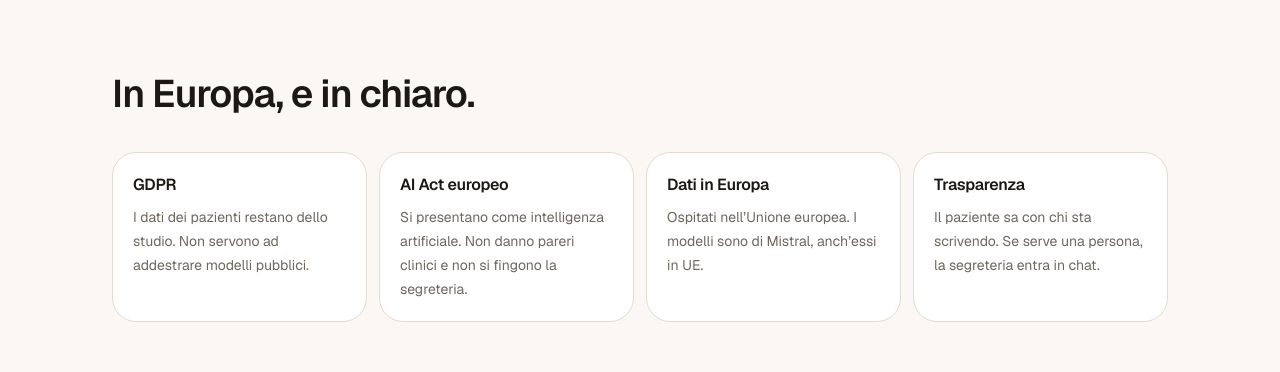
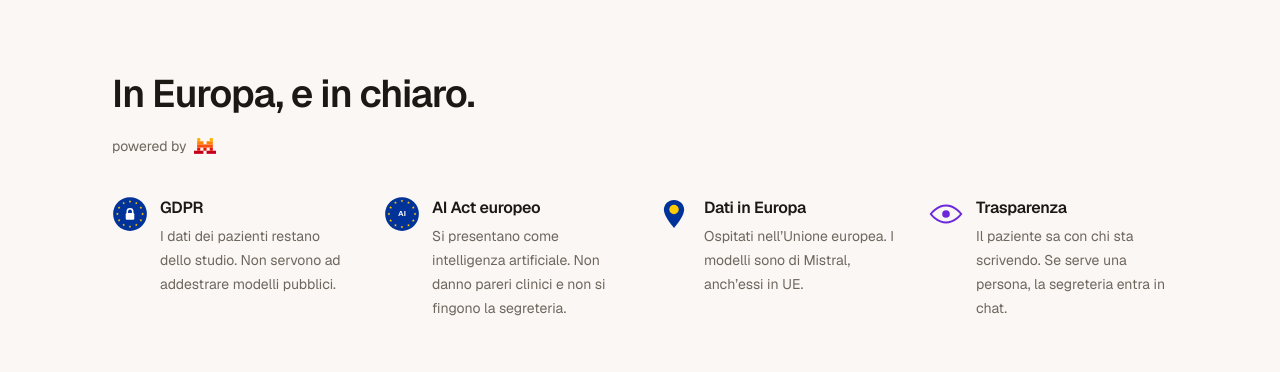
Before and after one commit to Poldin/2tapdoc, a Next.js app: page / in a window 1280 px wide. Shown: the part 2260-2632 px from the top of the page. Built offline with nearby package versions, Linux system fonts and the light colour scheme; no server answers.

Commit message:
Show compliance as plain text with symbols and Mistral.
Each point has its own icon, without cards, and the section notes that the models are powered by Mistral.

Co-authored-by: Poldin <Poldin@users.noreply.github.com>

```diff
--- a/components/home-landing.tsx
+++ b/components/home-landing.tsx
@@ -47,22 +47,112 @@ const colleagues = [
   },
 ];
 
+function EuStars({ radius = 11.2 }: { radius?: number }) {
+  return (
+    <>
+      {Array.from({ length: 12 }, (_, index) => {
+        const angle = ((index * 30 - 90) * Math.PI) / 180;
+        const x = 16 + Math.cos(angle) * radius;
+        const y = 16 + Math.sin(angle) * radius;
+        return (
+          <polygon
+            key={index}
+            fill="#FFCC00"
+            points="0,-1.25 .38,-.4 1.28,-.4 .52,.18 .82,1.1 0,.58 -.82,1.1 -.52,.18 -1.28,-.4 -.38,-.4"
+            transform={`translate(${x.toFixed(2)} ${y.toFixed(2)})`}
+          />
+        );
+      })}
+    </>
+  );
+}
+
+function GdprIcon() {
+  return (
+    <svg width="36" height="36" viewBox="0 0 32 32" aria-hidden="true">
+      <circle cx="16" cy="16" r="15" fill="#003399" />
+      <EuStars />
+      <rect x="12.2" y="15.2" width="7.6" height="6" rx="1" fill="#fff" />
+      <path d="M13.6 15.2v-1.5a2.4 2.4 0 0 1 4.8 0v1.5" fill="none" stroke="#fff" strokeWidth="1.4" />
+    </svg>
+  );
+}
+
+function AiActIcon() {
+  return (
+    <svg width="36" height="36" viewBox="0 0 32 32" aria-hidden="true">
+      <circle cx="16" cy="16" r="15" fill="#003399" />
+      <EuStars radius={11.6} />
+      <text x="16" y="18.2" textAnchor="middle" fill="#fff" fontSize="7" fontWeight="700" fontFamily="sans-serif">
+        AI
+      </text>
+    </svg>
+  );
+}
+
+function EuropeIcon() {
+  return (
+    <svg width="36" height="36" viewBox="0 0 32 32" aria-hidden="true">
+      <path
+        d="M16 3.5c-5 0-9 3.8-9 8.6 0 6.4 9 16.4 9 16.4s9-10 9-16.4c0-4.8-4-8.6-9-8.6z"
+        fill="#003399"
+      />
+      <circle cx="16" cy="12" r="4.2" fill="#FFCC00" />
+    </svg>
+  );
+}
+
+function TransparencyIcon() {
+  return (
+    <svg width="36" height="36" viewBox="0 0 32 32" aria-hidden="true" className="text-violet">
+      <path
+        d="M2.5 16S8 8.5 16 8.5 29.5 16 29.5 16 24 23.5 16 23.5 2.5 16 2.5 16z"
+        fill="none"
+        stroke="currentColor"
+        strokeWidth="1.8"
+      />
+      <circle cx="16" cy="16" r="3.4" fill="currentColor" />
+    </svg>
+  );
+}
+
+function MistralMark() {
+  return (
+    <svg width="22" height="16" viewBox="0 0 21 15" aria-hidden="true">
+      <path d="M6 0H3V3H6V0Z" fill="#FFAF01" />
+      <path d="M6 9H3V12H6V9Z" fill="#E61300" />
+      <path d="M9 12H0V15H9V12Z" fill="#C4001D" />
+      <path d="M9 3H3V6H9V3Z" fill="#FF8204" />
+      <path d="M12 9H9V12H12V9Z" fill="#E61300" />
+      <path d="M18 6H3V9H18V6Z" fill="#FA500F" />
+      <path d="M18 3H12V6H18V3Z" fill="#FF8204" />
+      <path d="M18 0H15V3H18V0Z" fill="#FFAF01" />
+      <path d="M18 9H15V12H18V9Z" fill="#E61300" />
+      <path d="M21 12H12V15H21V12Z" fill="#C4001D" />
+    </svg>
+  );
+}
+
 const trust = [
   {
     title: "GDPR",
     body: "I dati dei pazienti restano dello studio. Non servono ad addestrare modelli pubblici.",
+    icon: <GdprIcon />,
   },
   {
     title: "AI Act europeo",
     body: "Si presentano come intelligenza artificiale. Non danno pareri clinici e non si fingono la segreteria.",
+    icon: <AiActIcon />,
   },
   {
     title: "Dati in Europa",
     body: "Ospitati nell’Unione europea. I modelli sono di Mistral, anch’essi in UE.",
+    icon: <EuropeIcon />,
   },
   {
     title: "Trasparenza",
     body: "Il paziente sa con chi sta scrivendo. Se serve una persona, la segreteria entra in chat.",
+    icon: <TransparencyIcon />,
   },
 ];
 
@@ -133,14 +223,22 @@ export function HomeLanding({
         <h2 className="max-w-[16ch] text-[clamp(1.7rem,3.4vw,2.4rem)] leading-snug font-semibold tracking-[-0.03em]">
           In Europa, e in chiaro.
         </h2>
-        <div className="mt-8 grid gap-3 sm:grid-cols-2 lg:grid-cols-4">
+        <p className="mt-4 flex items-center gap-2 text-sm text-muted">
+          powered by
+          <MistralMark />
+          <span className="sr-only">Mistral</span>
+        </p>
+        <ul className="mt-10 grid gap-8 sm:grid-cols-2 lg:grid-cols-4">
           {trust.map((item) => (
-            <article key={item.title} className="rounded-[24px] border border-line bg-white p-5">
-              <h3 className="font-semibold tracking-[-0.02em]">{item.title}</h3>
-              <p className="mt-2 text-sm leading-6 text-muted">{item.body}</p>
-            </article>
+            <li key={item.title} className="flex gap-3">
+              <span className="shrink-0">{item.icon}</span>
+              <div>
+                <h3 className="font-semibold tracking-[-0.02em]">{item.title}</h3>
+                <p className="mt-1 text-sm leading-6 text-muted">{item.body}</p>
+              </div>
+            </li>
           ))}
-        </div>
+        </ul>
       </section>
 
       <section id="demo" className="scroll-mt-28 mx-auto max-w-[1120px] px-5 py-8 sm:px-8 sm:py-12">
```
